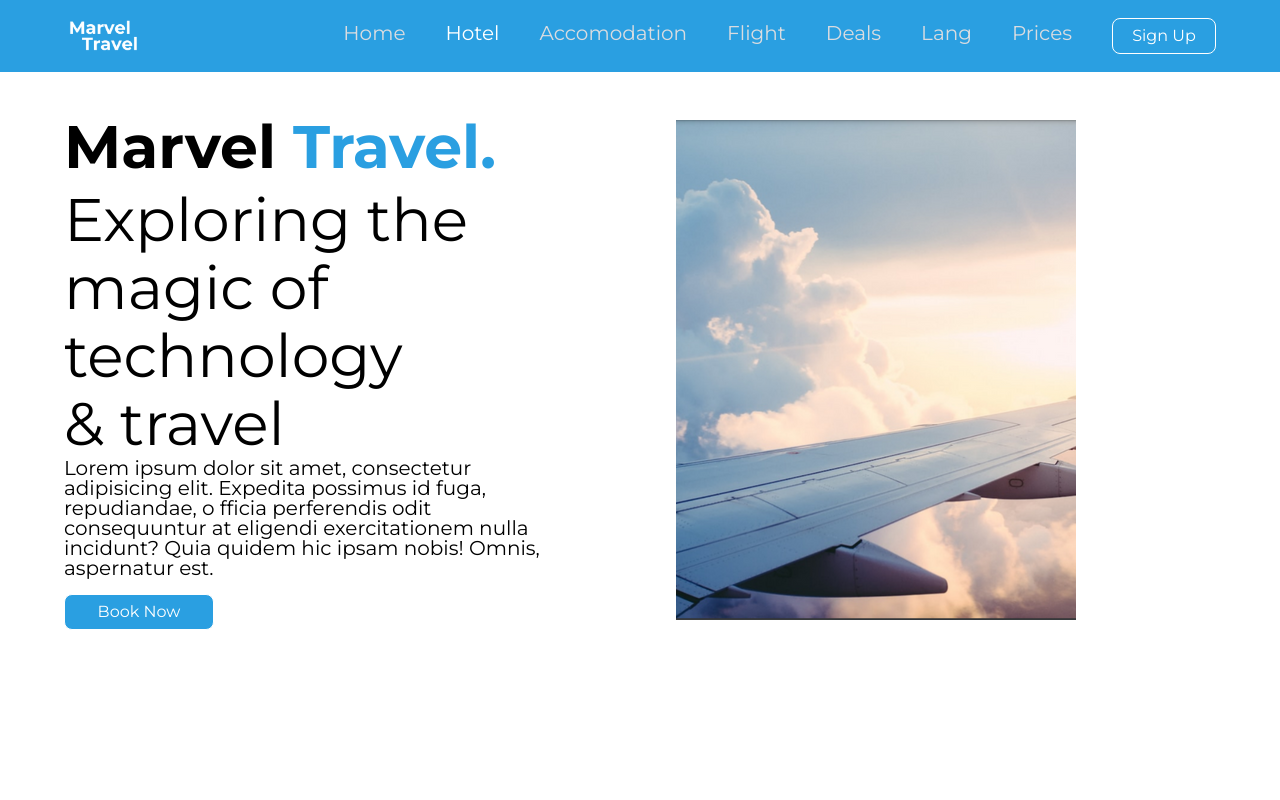
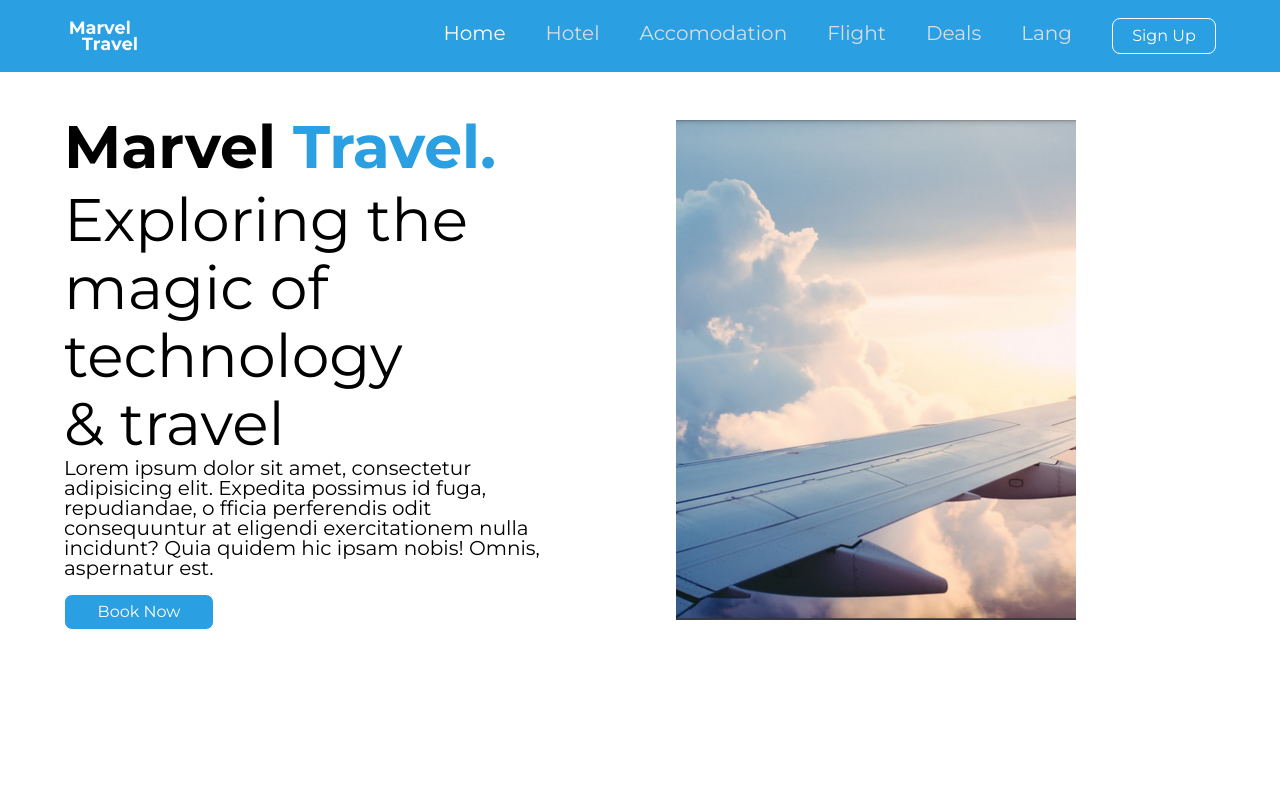
Before and after one commit to ugwuintech/the-nest-project, a React (Vite) app: page / in a window 1280 px wide. Shown: the top 800 px of the page. Built offline with nearby package versions, Linux system fonts and the light colour scheme.

Commit message:
put motion for hero

```diff
--- a/src/components/Carousel.jsx
+++ b/src/components/Carousel.jsx
@@ -1,22 +1,29 @@
 import React from 'react'
 import { slide1, slide2, slide3 } from '../assets'
 import { styles } from '../styles'
+import { slideIn } from '../utils/motion'
+import { motion } from "framer-motion";
+
 
 const Carousel = () => {
     return (
       <>
       <div className='flex flex-row gap-10 lg:gap-28 overflow-hidden mt-3'>
-          <div className='flex lg:w-[500px] w-[150px] flex-col'>
+                <motion.div
+                    variants={slideIn("left", "tween", 0.2, 1)}
+                    className='flex lg:w-[500px] w-[150px] flex-col'>
                     <h1 className={`${styles.heroHeadText}`}>Marvel <span className='text-primary'>Travel.</span></h1>
                         <h1 className='lg:text-[60px] sm:text-[30px] xs:text-[25px] text-[18px] lg:leading-[68px]'>Exploring the <br />magic of <br /> technology <br /> & travel</h1>
                     <p className={ `${styles.heroSubText}`}>Lorem ipsum dolor sit amet, consectetur adipisicing elit. Expedita possimus id fuga, repudiandae, o
                   fficia perferendis odit consequuntur at eligendi exercitationem nulla incidunt? Quia quidem hic ipsam
                         nobis! Omnis, aspernatur est.</p>
                     <button className='button bg-primary w-[150px] mt-4'>Book Now</button>
-          </div>
-          <div>
+          </motion.div>
+                <motion.div
+                variants={slideIn("right", "tween", 0.2, 1)}
+                >
               <img src={slide1} alt="slider image" className='mt-5'/>
-          </div>
+          </motion.div>
 
         </div>
 
--- a/src/components/Navbar.jsx
+++ b/src/components/Navbar.jsx
@@ -6,7 +6,7 @@ import { menu, logo, close } from '../assets'
 
 
 const Navbar = () => {
-const [active, setActive] = useState("Hotel")
+const [active, setActive] = useState("Home")
 const [toggle, setToggle] = useState(false)
 
   return (
@@ -18,7 +18,7 @@ const [toggle, setToggle] = useState(false)
 
       <Link to="/" className='flex item-center gap-2'
         onClick={() => {
-          setActive("");
+          setActive("Home");
           window.scrollTo(0, 0);
         }}>
         <img src={logo} alt="logo" className='w-13 h-12 object-contain cursor-pointer' />
--- a/src/constants/index.js
+++ b/src/constants/index.js
@@ -28,8 +28,5 @@ export const navLinks = [
     id: "language",
     title: "Lang",
   },
-  {
-    id: "prices",
-    title: "Prices",
-  },
+
 ]
```
